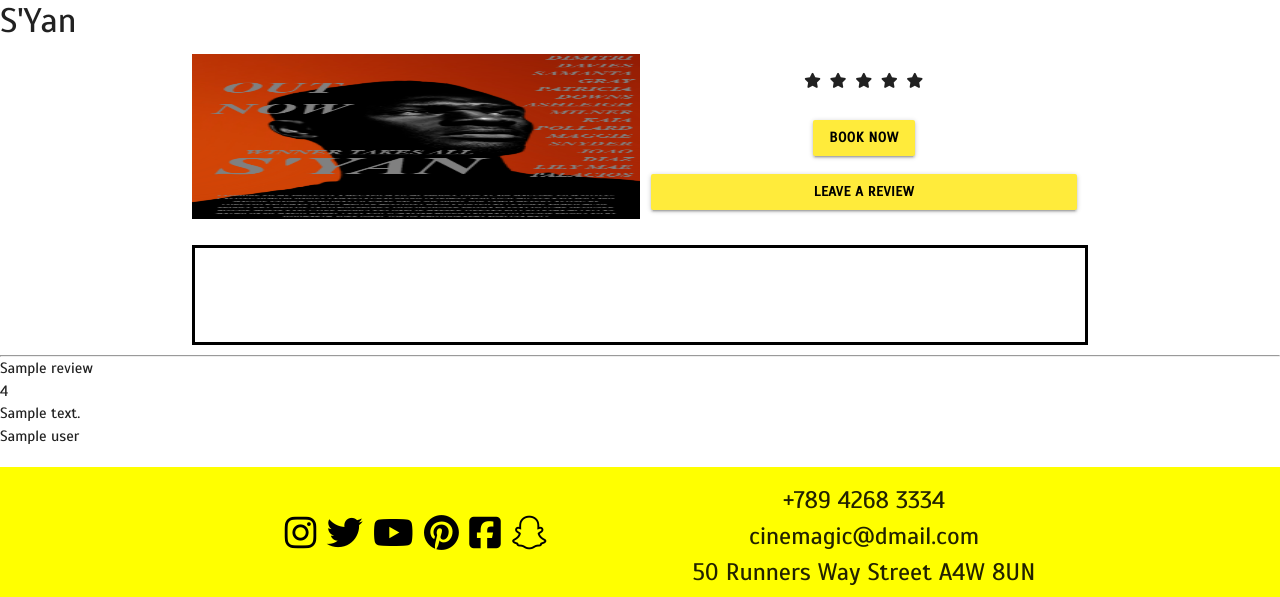
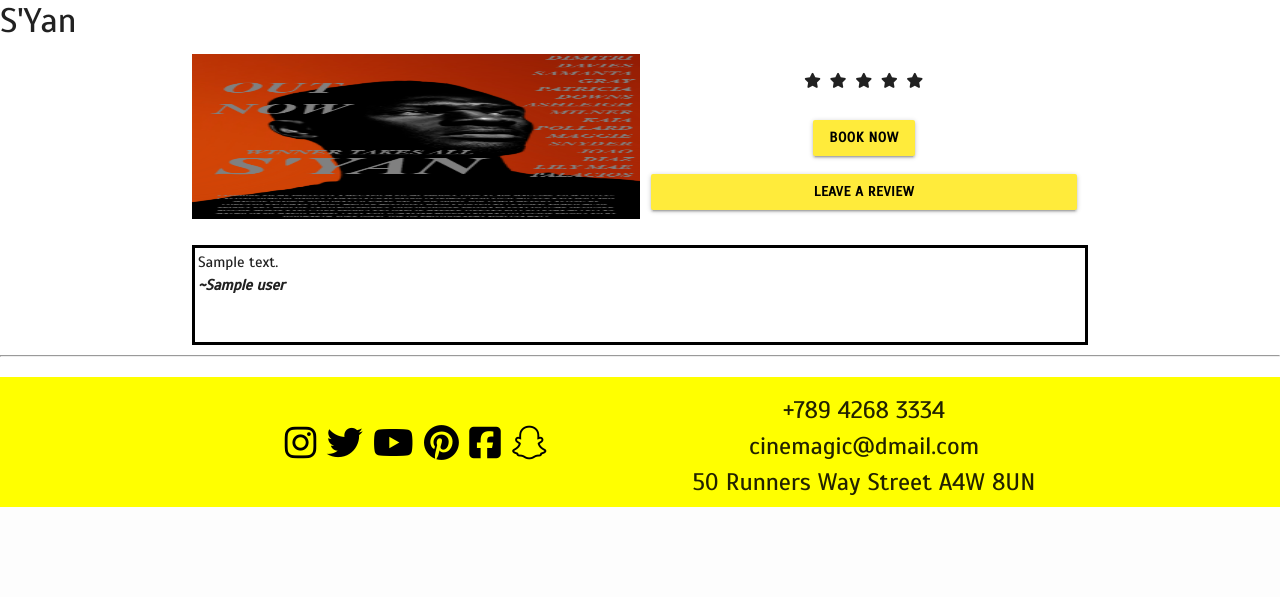
Before and after one commit to VioletViolaVi/Milestone-Project-3, a Flask app: page /home in a window 1280 px wide. Shown: the part 4169-4766 px from the top of the page. After the commit the page ends 4676 px from the top, so only its background shows below. Run offline with Flask 2, Linux system fonts and the light colour scheme; a database or web service that is not in the repository returns one stand-in record (values such as "Sample title"); some libraries are stand-ins or nearby versions.

Commit message:
Bind first piece of data from mongodb to home page of app.

```diff
--- a/static/css/style.css
+++ b/static/css/style.css
@@ -165,6 +165,7 @@ figure.col.s6 {
   border: solid black 3px;
   height: 100px;
   margin: 10px 0px;
+  padding: 3px;
 }
 
 /* leave a review button */
--- a/templates/index.html
+++ b/templates/index.html
@@ -467,19 +467,17 @@
                     </div>
                 </div>
             </div>
-            <div class="review-box"></div>
+            <div class="review-box">
+                {% for review in reviews %}
+                    <p>{{ review.user_review }}</p>
+                    <p><b><i>~{{ review.user }}</i></b></p>
+                {% endfor %}
+            </div>
         </div>
         <hr>
 
     </div>
 
 
-    {% for review in reviews %}
-        {{ review.movie_name }} <br>
-        {{ review.rating }} <br>
-        {{ review.review }} <br>
-        {{ review.user }} <br>
-    {% endfor %}
-
 
 {% endblock %}
```
